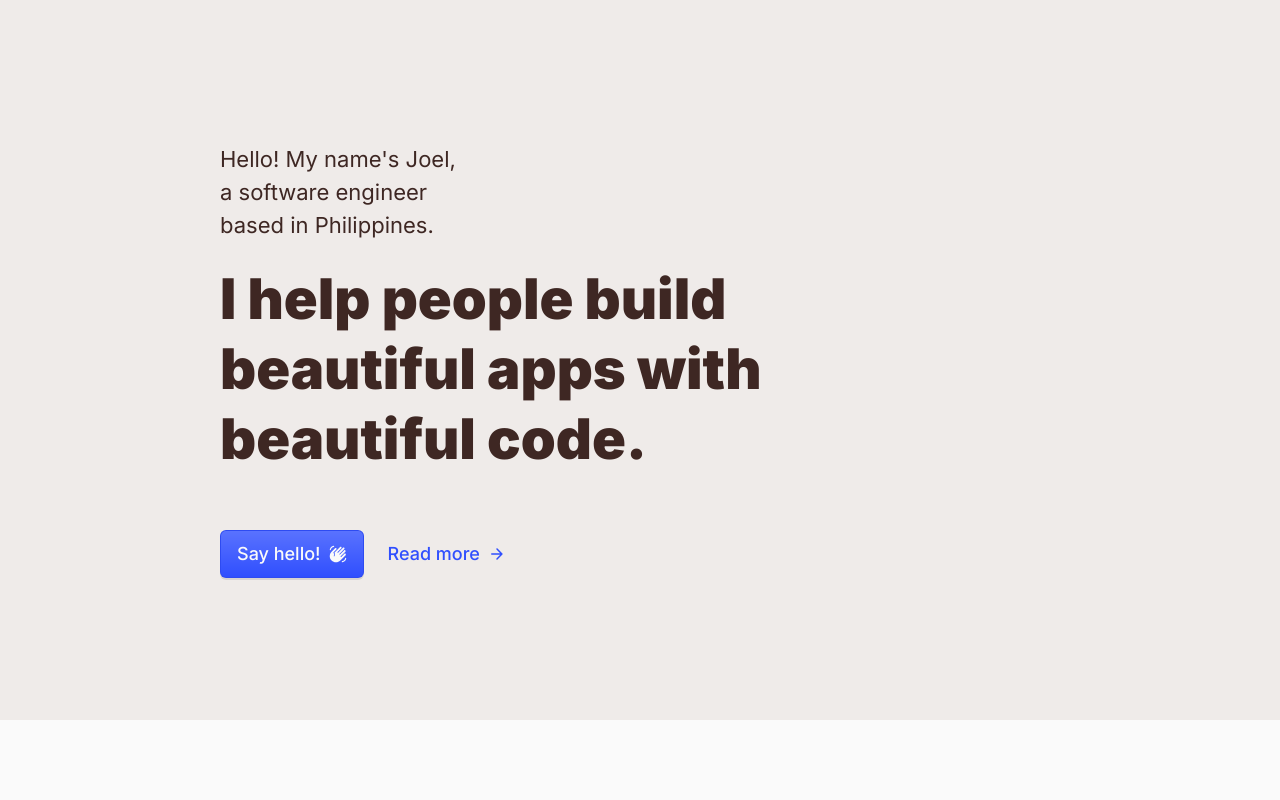
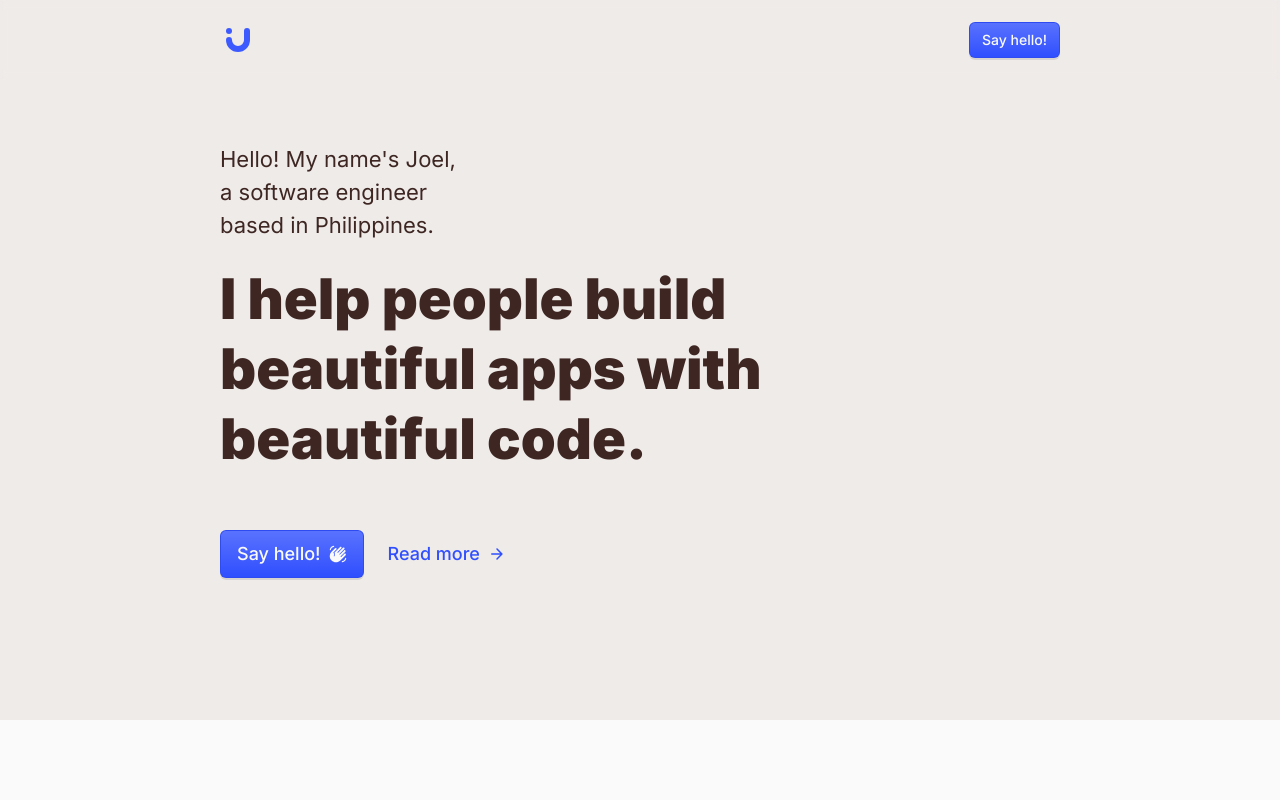
Before and after one commit to joeltumambo/joeltumambo.com, a Next.js app: page / in a window 1280 px wide. Shown: the top 800 px of the page. Built offline with nearby package versions, Linux system fonts and the light colour scheme.

Commit message:
Add page header

```diff
--- a/components/Container.tsx
+++ b/components/Container.tsx
@@ -4,9 +4,10 @@ import styles from "../styles/Container.module.css";
 interface ContainerProps {
   id?: string;
   containerRef?: React.RefObject<Element>;
-  component?: "section" | "div" | "footer";
+  component?: "section" | "div" | "footer" | "header";
   background?: string;
   minHeight?: string;
+  style?: React.CSSProperties;
 }
 
 const Container: React.FC<ContainerProps> = ({
@@ -15,6 +16,7 @@ const Container: React.FC<ContainerProps> = ({
   component = "section",
   background,
   minHeight,
+  style,
   children,
 }) =>
   React.createElement(
@@ -26,6 +28,7 @@ const Container: React.FC<ContainerProps> = ({
       style: {
         background: background,
         minHeight: minHeight,
+        ...style,
       } as React.CSSProperties,
     },
     <div className={styles.wrapper}>{children}</div>
--- /dev/null
+++ b/components/Header.tsx
@@ -0,0 +1,63 @@
+import { useEffect, useState } from "react";
+import { useEventListener } from "usehooks-ts";
+import Button from "./Button";
+import Container from "./Container";
+import Icon from "./Icon";
+
+const Header = () => {
+  const [top, setTop] = useState(0);
+  const [opacity, setOpacity] = useState(0);
+
+  const onScroll = () => {
+    const element = document.scrollingElement;
+
+    if (element) {
+      const scrollTop = element.scrollTop;
+      const height = Math.min(element.scrollHeight * 0.1, 52);
+
+      setTop(Math.min(1 - (height - scrollTop) / height, 1));
+      setOpacity(Math.min(1 - (height - scrollTop) / height, 1));
+    }
+  };
+
+  useEventListener("scroll", onScroll);
+
+  return (
+    <Container
+      component="header"
+      minHeight="52px"
+      background={`rgba(250, 250, 250, ${opacity - 0.2})`}
+      style={{
+        overflow: "hidden",
+        zIndex: 100,
+        height: "10vh",
+        position: "sticky",
+        top: 0,
+        boxShadow: `0 1px 0 0 rgba(0, 0, 0, ${opacity / 10})`,
+        backdropFilter: "blur(4px)",
+      }}
+    >
+      <div
+        style={{
+          display: "flex",
+          placeContent: "space-between",
+        }}
+      >
+        <Icon name="logo" size={10} color="var(--indigo-a400)" />
+        <div>
+          <Button
+            size="small"
+            filled
+            link={{
+              href: "#contact",
+            }}
+          >
+            Say hello!
+          </Button>
+        </div>
+      </div>
+    </Container>
+  );
+};
+
+export default Header;
--- a/components/Page.tsx
+++ b/components/Page.tsx
@@ -1,5 +1,6 @@
 import Head from "next/head";
 import Footer from "./Footer";
+import Header from "./Header";
 
 interface PageProps {
   title?: string;
@@ -32,6 +33,7 @@ const Page: React.FC<PageProps> = ({
         />
       </Head>
 
+      <Header />
       <main>{children}</main>
       <Footer />
     </>
--- a/pages/index.tsx
+++ b/pages/index.tsx
@@ -42,7 +42,13 @@ const LazySection: React.FC<LazySectionProps> = ({
 const Home: NextPage = () => {
   return (
     <Page title="Software Engineer for Hire">
-      <Container minHeight="90vh" background="var(--brown-50)">
+      <Container
+        minHeight="80vh"
+        background="var(--brown-50)"
+        style={{
+          paddingBottom: "10vh",
+        }}
+      >
         <Hero />
       </Container>
       <LazySection
--- a/styles/globals.css
+++ b/styles/globals.css
@@ -32,6 +32,7 @@ body {
   font-family: "Inter", sans-serif;
   font-size: 16px;
   color: var(--brown-900);
+  background: var(--brown-50);
   scroll-behavior: smooth;
 }
 
```
Also changed, not shown: pages/404.tsx (+6 -1 lines).
